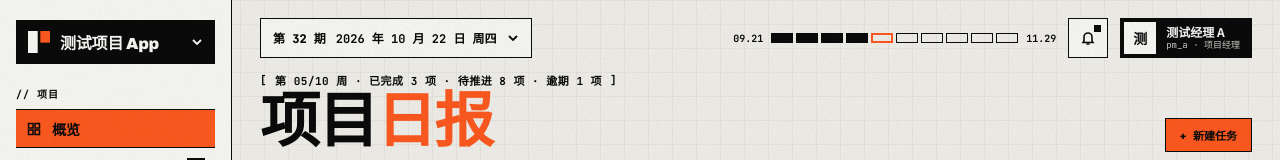
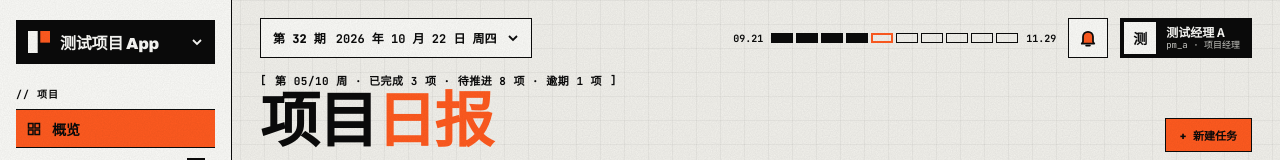
Before and after one commit to plmnbvcxz46/miniteam-pms, a React (Vite) app in the folder frontend/: page /#/overview in a window 1280 px wide. Shown: the top 160 px of the page. Built offline with nearby package versions, Linux system fonts and the light colour scheme.

Commit message:
feat: 顶栏通知改为铃铛，有未读时变橙色，没有时是黑色

```diff
--- a/frontend/src/data/global.ts
+++ b/frontend/src/data/global.ts
@@ -53,6 +53,9 @@ export const currentProjectPeriod: ProjectPeriod = {
   planEnd: "2026-11-29",
 };
 
+/** 未读通知数（对应 GET /notifications 的未读数量），顶栏铃铛据此变色 */
+export const unreadNotificationCount = 3;
+
 /** 项目日期，与顶栏“2026 年 10 月 22 日”同一天。通过 utils/date 的 getProjectToday() 读取 */
 export const projectTodayDate = "2026-10-22";
 
--- a/frontend/src/layouts/components/topbar/NotificationBell.tsx
+++ b/frontend/src/layouts/components/topbar/NotificationBell.tsx
@@ -1,19 +1,30 @@
+import { unreadNotificationCount } from "../../../data/global";
+
+/** 铃铛：黑色表示没有未读通知，橙色表示有 */
 export default function NotificationBell() {
+  const hasUnread = unreadNotificationCount > 0;
   return (
-    <button className="bell" type="button" aria-label="通知">
+    <button
+      className="bell"
+      type="button"
+      aria-label={hasUnread ? `通知，${unreadNotificationCount} 条未读` : "通知"}
+    >
       <svg
-        width="16"
-        height="16"
+        width="20"
+        height="20"
         viewBox="0 0 16 16"
         fill="none"
-        stroke="currentColor"
-        strokeWidth="1.6"
+        stroke="var(--ink)"
+        strokeWidth="1.4"
+        strokeLinejoin="round"
         aria-hidden="true"
       >
-        <path d="M4 11V7a4 4 0 018 0v4l1 1.5H3L4 11z" />
-        <path d="M6.5 14h3" />
+        <path
+          d="M4 11V7a4 4 0 018 0v4l1 1.5H3L4 11z"
+          fill={hasUnread ? "var(--signal)" : "var(--ink)"}
+        />
+        <path d="M6.5 14h3" strokeLinecap="round" />
       </svg>
-      <i aria-hidden="true" />
     </button>
   );
 }
--- a/frontend/src/styles/index.css
+++ b/frontend/src/styles/index.css
@@ -500,14 +500,6 @@ code {
   position: relative;
   flex-shrink: 0;
 }
-.bell i {
-  position: absolute;
-  top: 6px;
-  right: 6px;
-  width: 7px;
-  height: 7px;
-  background: var(--ink);
-}
 .bell:hover {
   background: var(--wash);
 }
```
